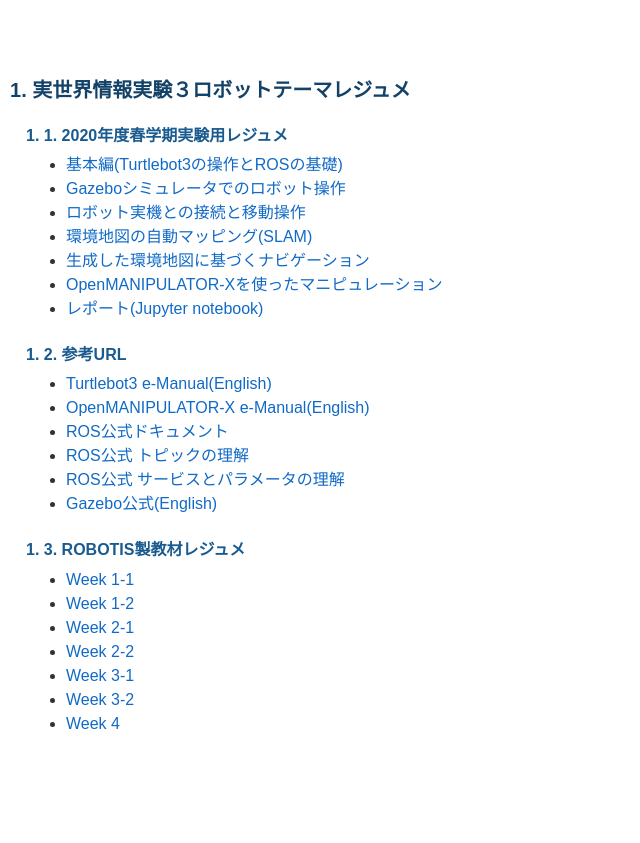
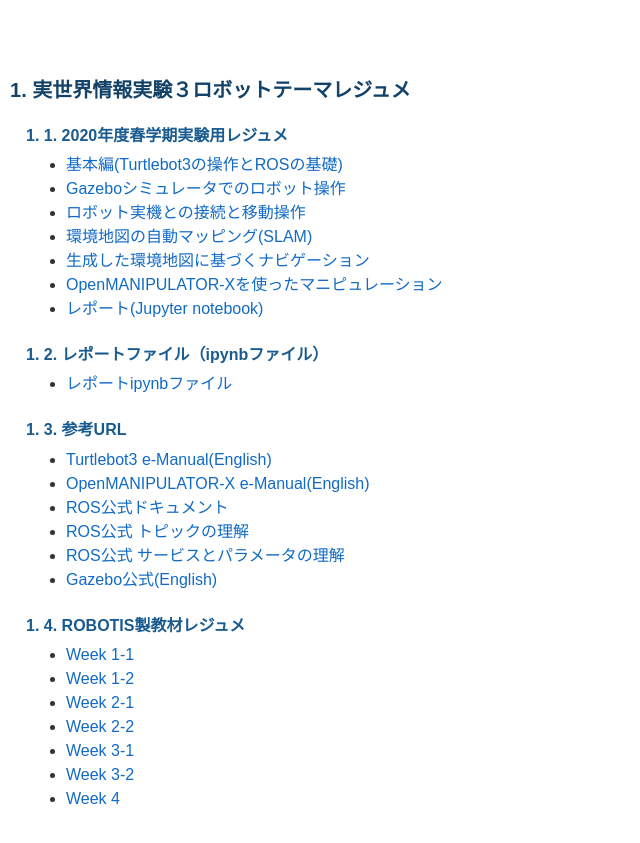
Before and after one commit to NobutakaShimada/nobutakashimada.github.io, a Jekyll site: the page built from index.md, in a window 1280 px wide. Shown: the top 843 px of the page, without its empty margins (0-640 px from the left). Built offline with Jekyll 4.4.1, drawn with Linux system fonts in a browser that asks for light colours; nearby versions of some CDN libraries; a script bundle is joined from its source files by our own code; our own code applies the rules of GitHub Pages for plain Markdown files.

Commit message:
report update

```diff
--- a/index.md
+++ b/index.md
@@ -24,6 +24,9 @@
 - [OpenMANIPULATOR-Xを使ったマニピュレーション](https://nobutakashimada.github.io/docs/manipulation)
 - [レポート(Jupyter notebook)](https://nobutakashimada.github.io/docs/report)
 
+## レポートファイル（ipynbファイル）
+- [レポートipynbファイル](/docs/2020exp3report.ipynb)
+
 ## 参考URL
 - [Turtlebot3 e-Manual(English)](https://emanual.robotis.com/docs/en/platform/turtlebot3/overview/)
 - [OpenMANIPULATOR-X e-Manual(English)](https://emanual.robotis.com/docs/en/platform/openmanipulator_x/overview/)
```
